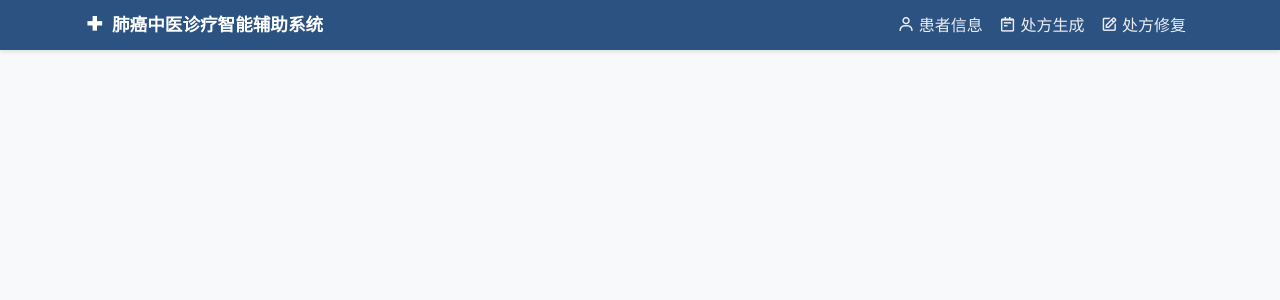
After one commit to zhangxinxin234/LungCancer, a Flask app: template frontend/templates/base.html in a window 1280 px wide. The commit adds this page. Shown: the top 300 px of the page. Run offline with Flask 2, Linux system fonts and the light colour scheme; the template is opened without the code that fills it, so the values that code supplies are empty.

Commit message:
非小细胞肺癌-美化前端

```diff
--- /dev/null
+++ b/frontend/templates/base.html
@@ -0,0 +1,147 @@
+<!DOCTYPE html>
+<html lang="zh">
+<head>
+    <meta charset="UTF-8">
+    <meta name="viewport" content="width=device-width, initial-scale=1.0">
+    <title>肺癌中医诊疗智能辅助系统</title>
+    <link href="https://cdn.jsdelivr.net/npm/bootstrap@5.1.3/dist/css/bootstrap.min.css" rel="stylesheet">
+    <link href='https://unpkg.com/boxicons@2.1.4/css/boxicons.min.css' rel='stylesheet'>
+    <style>
+        :root {
+            --primary-color: #2c5282;
+            --secondary-color: #4299e1;
+        }
+
+        body {
+            font-family: -apple-system, BlinkMacSystemFont, "Segoe UI", Roboto, "Helvetica Neue", Arial, sans-serif;
+            line-height: 1.6;
+            background-color: #f8f9fa;
+        }
+
+        .navbar {
+            background-color: var(--primary-color) !important;
+            box-shadow: 0 2px 4px rgba(0,0,0,0.1);
+            padding: 0;
+            height: 50px;
+        }
+
+        .navbar-brand {
+            color: white !important;
+            font-weight: 600;
+            font-size: 1.1rem;
+            padding: 0;
+            margin-right: 2rem;
+            line-height: 50px;
+            white-space: nowrap;
+        }
+
+        .nav-link {
+            color: rgba(255,255,255,0.9) !important;
+            font-weight: 500;
+            padding: 0 1rem;
+            margin: 0;
+            border-radius: 0;
+            transition: all 0.3s ease;
+            line-height: 50px;
+            height: 50px;
+            display: flex;
+            align-items: center;
+        }
+
+        .nav-link:hover {
+            background-color: var(--secondary-color);
+            color: white !important;
+        }
+
+        .nav-link.active {
+            background-color: var(--secondary-color);
+            color: white !important;
+        }
+
+        .navbar-nav {
+            margin-left: auto;
+            margin-right: 0;
+            height: 50px;
+            display: flex;
+            align-items: center;
+        }
+
+        .nav-item {
+            height: 50px;
+        }
+
+        .medical-icon {
+            margin-right: 0.25rem;
+            font-size: 1.1rem;
+        }
+
+        .container {
+            padding-left: 1rem;
+            padding-right: 1rem;
+        }
+
+        @media (max-width: 768px) {
+            .navbar {
+                height: auto;
+            }
+
+            .navbar-nav {
+                margin: 0;
+                height: auto;
+            }
+
+            .nav-link {
+                padding: 0.5rem 1rem;
+                height: 40px;
+                line-height: 40px;
+            }
+
+            .navbar-brand {
+                line-height: 40px;
+                height: 40px;
+                padding: 0 1rem;
+            }
+        }
+    </style>
+    {% block styles %}{% endblock %}
+</head>
+<body>
+    <nav class="navbar navbar-expand-lg navbar-dark">
+        <div class="container">
+            <a class="navbar-brand" href="/">
+                <i class='bx bx-plus-medical medical-icon'></i>
+                肺癌中医诊疗智能辅助系统
+            </a>
+            <button class="navbar-toggler" type="button" data-bs-toggle="collapse" data-bs-target="#navbarNav">
+                <span class="navbar-toggler-icon"></span>
+            </button>
+            <div class="collapse navbar-collapse" id="navbarNav">
+                <ul class="navbar-nav">
+                    <li class="nav-item">
+                        <a class="nav-link" href="/patient_info" id="patientInfoLink">
+                            <i class='bx bx-user medical-icon'></i>患者信息
+                        </a>
+                    </li>
+                    <li class="nav-item">
+                        <a class="nav-link" href="/prescription" id="prescriptionLink">
+                            <i class='bx bx-notepad medical-icon'></i>处方生成
+                        </a>
+                    </li>
+                    <li class="nav-item">
+                        <a class="nav-link" href="/repair" id="repairLink">
+                            <i class='bx bx-edit medical-icon'></i>处方修复
+                        </a>
+                    </li>
+                </ul>
+            </div>
+        </div>
+    </nav>
+
+    <div class="container mt-4">
+        {% block content %}{% endblock %}
+    </div>
+
+    <script src="https://cdn.jsdelivr.net/npm/bootstrap@5.1.3/dist/js/bootstrap.bundle.min.js"></script>
+    {% block scripts %}{% endblock %}
+</body>
+</html>
```
Also changed, not shown: frontend/templates/prescription.html (+14 -13 lines), backend/lung_cancer.db.
